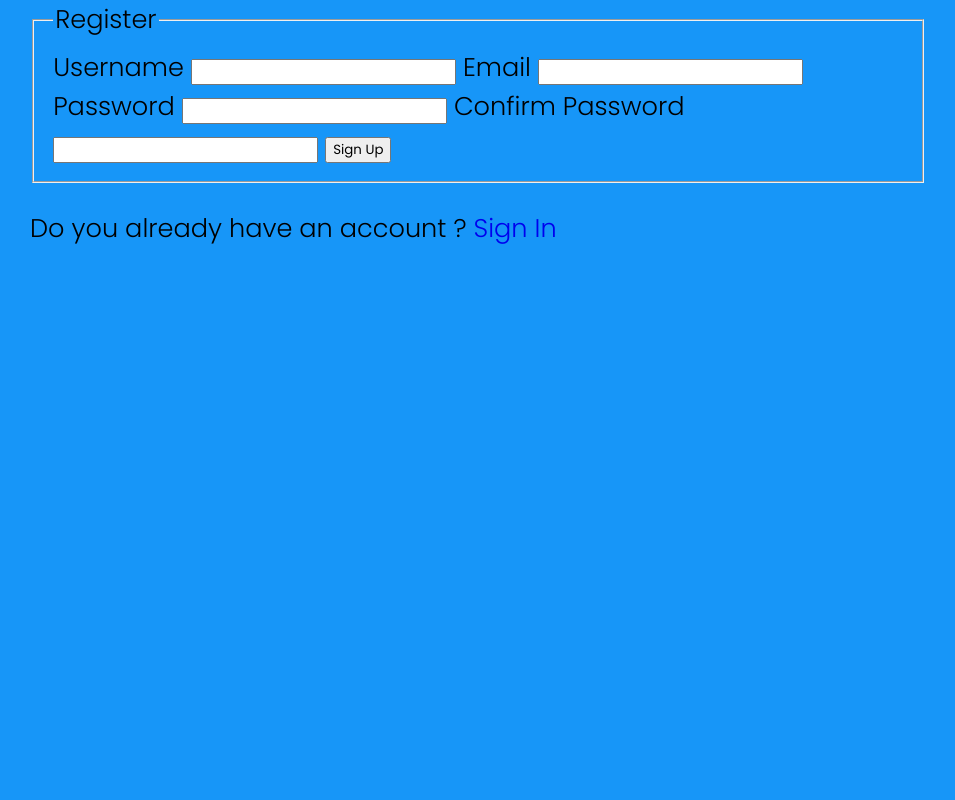
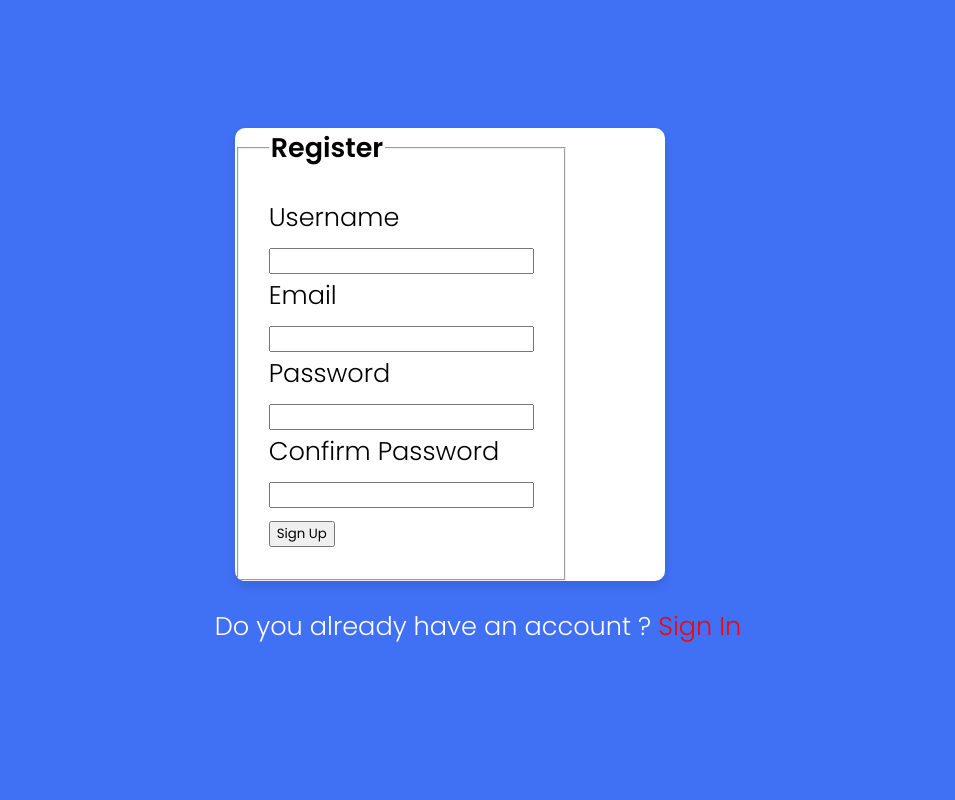
Before and after one commit to icareus1/alx_capstone_project, a Flask app: page /register in a window 1280 px wide. Shown: the whole page, without its empty margins (162-1117 px from the left). Run offline with Flask 3, Linux system fonts and the light colour scheme.

Commit message:
Capstone Project

```diff
--- a/static/css/main.css
+++ b/static/css/main.css
@@ -124,7 +124,7 @@ p.welcome-msg span {
   right: 0;
   width: 50%;
   background: var(--clr-light);
-  height: 70vh;
+  height: 65vh;
   border-radius: 10px;
 }
 
@@ -267,3 +267,58 @@ div.subtask-content > * {
     padding: 1.5rem 2rem;
     margin-bottom: 20px;
 }
+
+.task-list div button,
+.save-button,
+.btn {
+    right: 0px;
+    font-size: 20px;
+    font-weight: 400;
+    color: #fff;
+    border: none;
+    padding: 2px 20px 6px 20px;
+    border-radius: 6px;
+    background-color: #4070f4;
+    cursor: pointer;
+}
+
+
+.content-form {
+    max-width: 430px;
+    width: 100%;
+    background: #fff;
+    border-radius: 10px;
+    box-shadow: 0 5px 10px rgba(0, 0, 0, 0.1);
+    overflow: hidden;
+    margin: 0 20px;
+}
+
+.content-form .form-group {
+    width: 50%;
+    padding: 30px;
+    background-color: #fff;
+    transition: margin-left 0.18s ease;
+    display: flex;
+    justify-content: center;
+}
+
+.content-form .form-group .legend {
+    position: relative;
+    font-size: 27px;
+    font-weight: 600;
+}
+
+.form-control-form-control-field {
+    position: relative;
+    height: 50px;
+    width: 100%;
+    margin-top: 30px;
+}
+
+.login-check {
+    color: var(--clr-light);
+}
+
+.login-check a {
+    color: #ff0000;
+}
--- a/templates/register.html
+++ b/templates/register.html
@@ -1,6 +1,16 @@
 {% extends "layout.html" %}
 {% block content %}
-    <div class="content-section">
+<style>
+    body {
+        height: 100vh;
+        display: flex;
+        align-items: center;
+        justify-content: center;
+        background-color: #4070f4;
+    }
+
+</style>
+    <div class="content-form">
         <form action="" method="POST">
             {{ form.hidden_tag() }}
             <fieldset class="form-group">
```
Also changed, not shown: templates/landing.html (+56 -1 lines), templates/login.html (+12 -1 lines), templates/reset_request.html (+14 -1 lines), templates/reset_token.html (+14 -1 lines).
